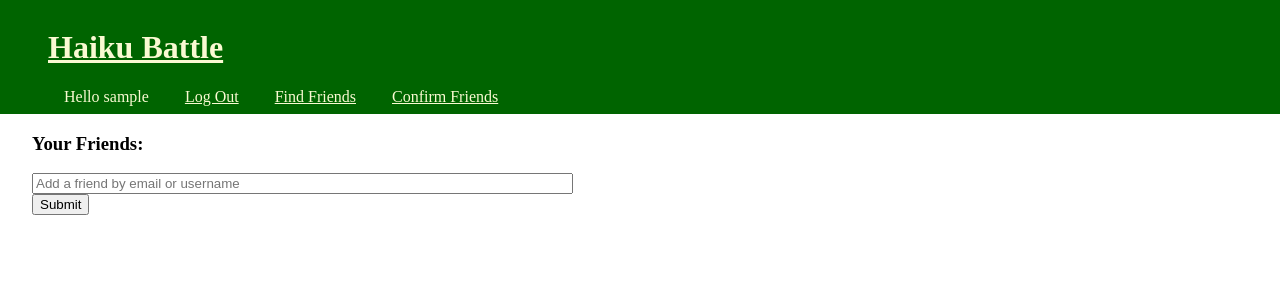
After one commit to sealgair/HaikuBattle, a Django app: page /friends/add/ in a window 1280 px wide; the page is wider, and only the part inside the window is pictured. The commit adds this page. Shown: the top 300 px of that part. Run offline with Django 3.2, Linux system fonts and the light colour scheme; the visitor is signed in with stand-in values (Sample User, id 1); data comes from the database, SQL or seed files in the repository; data that the repository does not hold is empty; some libraries are stand-ins or nearby versions.

Commit message:
manage friends list

```diff
--- /dev/null
+++ b/friends/models.py
@@ -0,0 +1,34 @@
+from django.db import models
+from django.contrib.auth.models import User
+from django.db.models import Q, Max
+
+class FriendshipManager(models.Manager):
+    def friendships_for_user(self, user):
+        return Friendship.objects.filter(Q(from_friend=user) | Q(to_friend=user))
+
+    def friends_for_user(self, user, confirmed_only=False):
+        friends = User.objects.exclude(id=user.id)
+        if confirmed_only:
+            friends = friends.filter(
+                invited_friends__confirmed=True,
+                invitee_friends__confirmed=True
+            )
+        friends = friends.filter(
+            Q(invited_friends__to_user=user) |
+            Q(invitee_friends__from_user=user)
+        )
+        for f in friends:
+            f.confirmed = f.invitee_friends.get(from_user=user).confirmed
+        return friends
+
+class Friendship(models.Model):
+    from_user = models.ForeignKey(User, related_name='invited_friends')
+    to_user = models.ForeignKey(User, related_name='invitee_friends')
+    confirmed = models.BooleanField(default=False)
+
+    objects = FriendshipManager()
+
+    class Meta:
+        unique_together = [
+            ('from_user', 'to_user')
+        ]
--- /dev/null
+++ b/friends/templates/friends/add_friends.html
@@ -0,0 +1,30 @@
+{% extends "base.html" %}
+{% block extrahead %}
+<style xmlns="http://www.w3.org/1999/html">
+    #friend_picker {
+        margin-left: 2em;
+    }
+    #friend_search {
+        width: 40em;
+    }
+</style>
+{% endblock %}
+
+{% block content %}
+<div id="friend_picker">
+    <h3>Your Friends:</h3>
+
+    <form method="POST" action="{% url friends.views.add_friend %}"> {% csrf_token %}
+        <ul>
+            {% for friend in friends %}
+            <li>{{ friend.username }}<{{ friend.email }}>
+                {% if not friend.confirmed %} (unconfirmed) {% endif %}
+            </li>
+            {% endfor %}
+        </ul>
+        <input type="text" name="friend_search" id="friend_search" placeholder="Add a friend by email or username"/>
+        <br/>
+        <input type="submit"/>
+    </form>
+</div>
+{% endblock %}
--- /dev/null
+++ b/friends/urls.py
@@ -0,0 +1,7 @@
+from django.conf.urls import patterns, url
+from friends.views import add_friend, confirm_friend
+
+urlpatterns = patterns('',
+    url(r'^add/', add_friend),
+    url(r'^confirm/', confirm_friend),
+)
--- /dev/null
+++ b/friends/views.py
@@ -0,0 +1,52 @@
+from django.contrib.auth.decorators import login_required
+from django.contrib.auth.models import User
+from django.db.models import Q
+from django.shortcuts import render_to_response, redirect
+from django.template.context import RequestContext
+from django.contrib import messages
+
+from friends.models import Friendship
+
+@login_required
+def add_friend(request):
+    friends = Friendship.objects.friends_for_user(request.user)
+    context = {
+        'friends': friends
+    }
+    if request.method == "POST":
+        search = request.POST['friend_search']
+        try:
+            new_friend = User.objects.get(Q(email__iexact=search) | Q(username__iexact=search))
+            if new_friend in friends:
+                messages.info(request, "You're already friends with {0}.".format(new_friend.username))
+            else:
+                Friendship.objects.create(from_user=request.user, to_user=new_friend)
+                messages.info(request, "You have invited {0} to be friends with you.".format(new_friend.username))
+        except User.DoesNotExist:
+            messages.info(request, "Couldn't find anybody called {0}.".format(search))
+        except User.DoesNotExist:
+            messages.info(request, "Found multiple users called {0}, please be more specific.".format(search))
+
+        return redirect(request.path)
+
+    else:
+        return render_to_response("friends/add_friends.html",
+            context_instance=RequestContext(request, context)
+        )
+
+@login_required
+def confirm_friend(request):
+    pending_friendships = Friendship.objects.filter(to_user=request.user, confirmed=False)
+    context = {
+        'pending_friendships': pending_friendships
+    }
+    if request.method == "POST":
+        friendship = pending_friendships.get(id=request.POST['confirm_id'])
+        friendship.confirmed = True
+        friendship.save()
+        messages.info(request, "You are now friends with {0}".format(friendship.from_user.username))
+        return redirect(request.path)
+    else:
+        return render_to_response("friends/confirm_friend.html",
+            context_instance=RequestContext(request, context)
+        )
--- a/game/urls.py
+++ b/game/urls.py
@@ -5,5 +5,6 @@ from game.views import game, turn
 
 urlpatterns = patterns('',
     url(r'^(?P<game_id>\d+)/', game),
+    url(r'^(?P<game_id>\d+)/', game),
     url(r'^turn/(?P<turn_id>\d+)/', turn),
 )
--- a/haikubattle/settings.py
+++ b/haikubattle/settings.py
@@ -122,6 +122,7 @@ INSTALLED_APPS = (
     # 'django.contrib.admindocs',
     'game',
     'dashboard',
+    'friends',
 )
 
 # A sample logging configuration. The only tangible logging
--- a/haikubattle/templates/base.html
+++ b/haikubattle/templates/base.html
@@ -16,6 +16,15 @@
                 padding: .5em 3em;
                 margin: 0;
             }
+            #header a {
+                color: #fafad2;
+            }
+            #header a:visited {
+                color: #cacaa7;
+            }
+            #header .header_block {
+                margin: 0 1em;
+            }
             .haiku {
                 font-style: italic;
                 color: #666;
@@ -32,14 +41,37 @@
     </head>
     <body>
     <div id="header">
-        <h1>Haiku Battle</h1>
+        <h1><a href="/">Haiku Battle</a></h1>
         {% if user.is_authenticated %}
-            Hello {{ user.username }}
-            <a href="{% url django.contrib.auth.views.logout %}?next={{request.path|default:'/'}}">Log Out</a>
+            <span class="header_block">
+                Hello {{ user.username }}
+            </span>
+            <span class="header_block">
+                <a href="{% url django.contrib.auth.views.logout %}?next={{request.path|default:'/'}}">Log Out</a>
+            </span>
         {% else %}
-            <a href="{% url django.contrib.auth.views.login %}?next={{request.path}}">Log In</a>
+            <span class="header_block">
+                <a href="{% url django.contrib.auth.views.login %}?next={{request.path}}">Log In</a>
+            </span>
         {% endif %}
+        <span class="header_block">
+            <a href="{% url friends.views.add_friend %}">Find Friends</a>
+        </span>
+        <span class="header_block">
+            <a href="{% url friends.views.confirm_friend %}">Confirm Friends</a>
+        </span>
     </div>
+
+    {% block messages %}
+    {% if messages %}
+    <ul class="messages">
+        {% for message in messages %}
+        <li{% if message.tags %} class="{{ message.tags }}"{% endif %}>{{ message }}</li>
+        {% endfor %}
+    </ul>
+    {% endif %}
+    {% endblock %}
+
     {% block content %}
     {% endblock %}
     {% block extrabody %}
--- a/haikubattle/urls.py
+++ b/haikubattle/urls.py
@@ -7,11 +7,13 @@ import dashboard.urls
 admin.autodiscover()
 
 import game.urls
+import friends.urls
 
 urlpatterns = patterns('',
     url(r'^admin/doc/', include('django.contrib.admindocs.urls')),
     url(r'^admin/', include(admin.site.urls)),
     url(r'^game/', include(game.urls)),
+    url(r'^friends/', include(friends.urls)),
     url(r'', include(dashboard.urls)),
     url(r'^accounts/login/$', 'django.contrib.auth.views.login'),
     url(r'^accounts/logout/$', 'django.contrib.auth.views.logout')
```
Also changed, not shown: friends/templates/friends/confirm_friend.html (added, +18 -0 lines), friends/tests.py (added, +16 -0 lines), friends/__init__.py (added), 1 other file.
